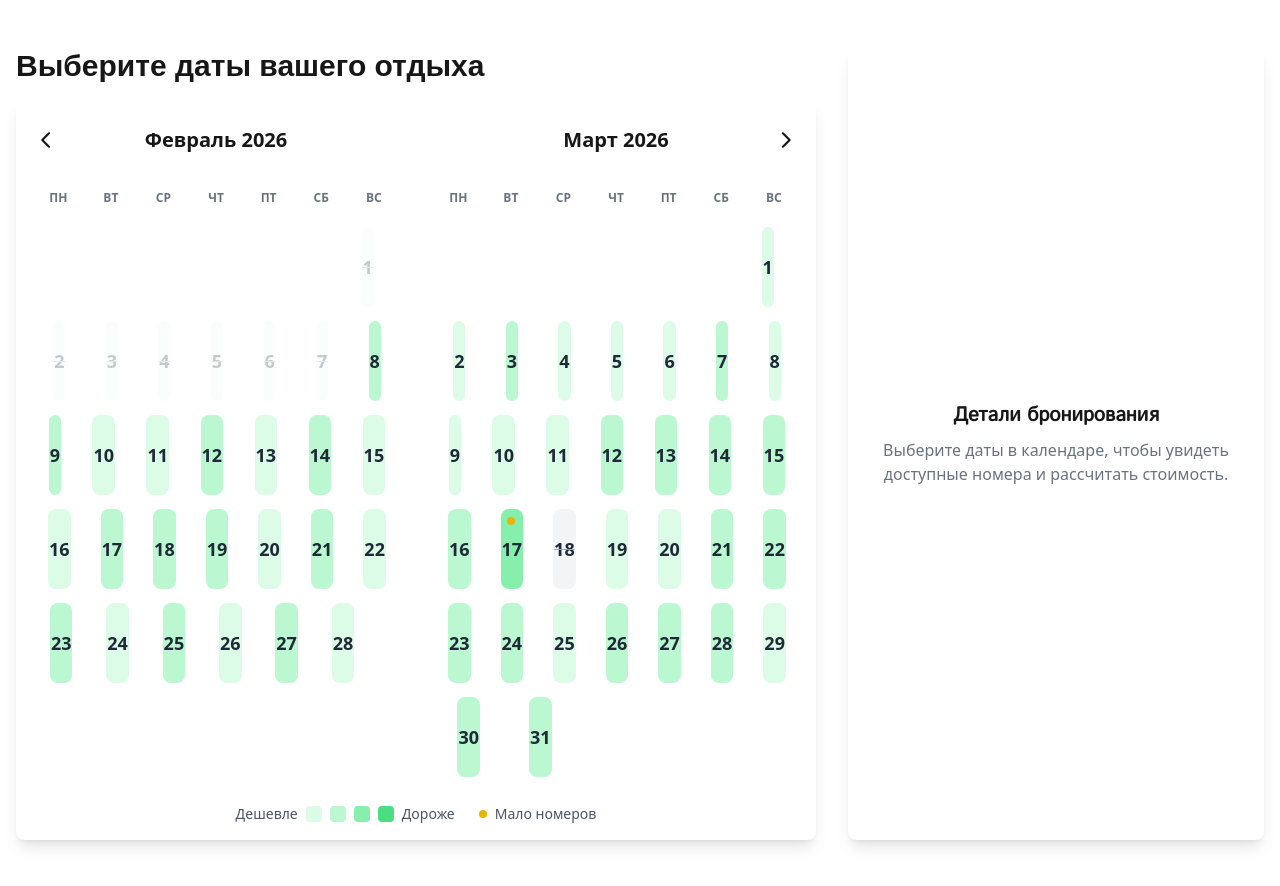
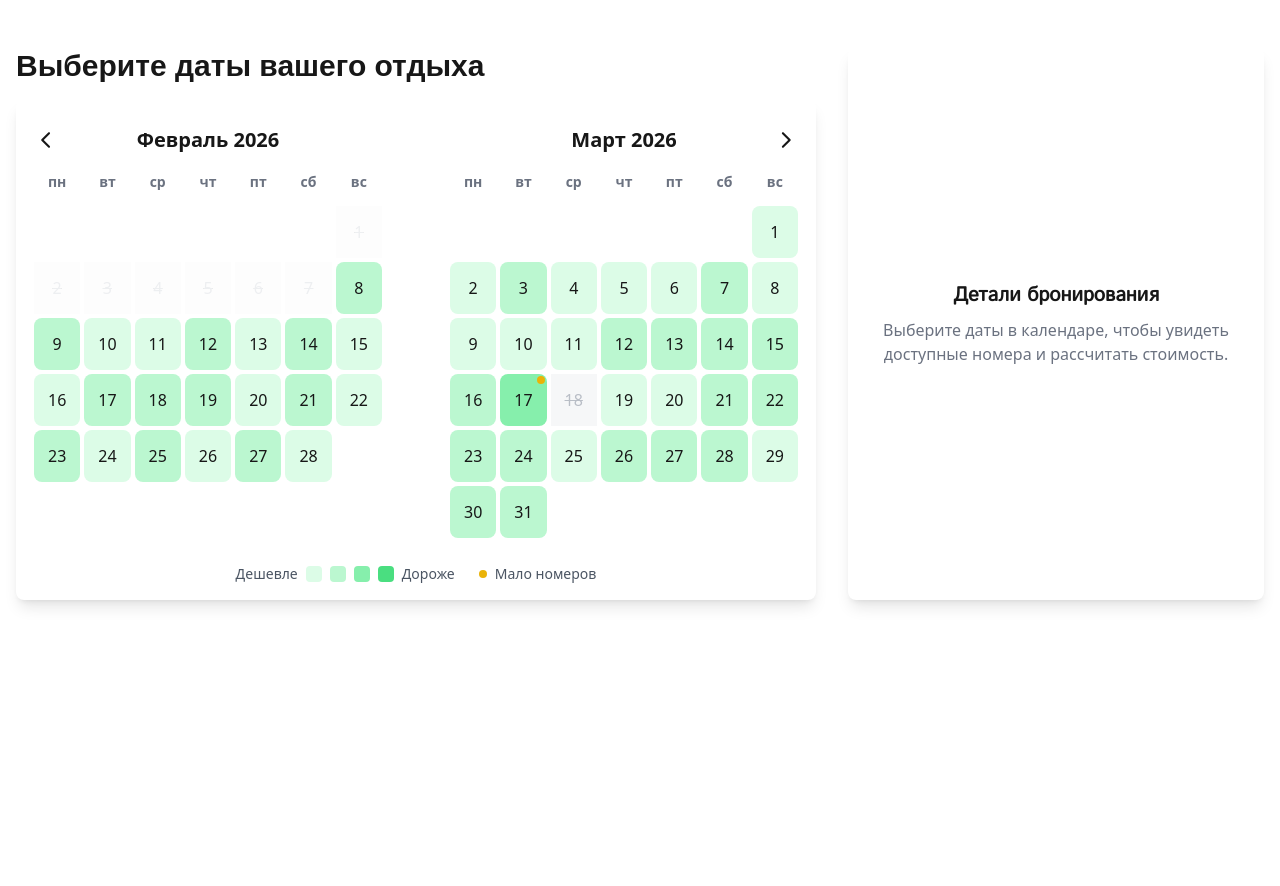
Before and after one commit to Gaychik/hotel-app, a Next.js app: page /calendar in a window 1280 px wide. After the commit the page ends 800 px from the top, so only its background shows below. Built offline with nearby package versions, Linux system fonts and the light colour scheme; a web font is replaced by a local one.

Commit message:
умный календраь доработан. Приступаем к переходу к бронированию

```diff
--- a/app/globals.css
+++ b/app/globals.css
@@ -94,18 +94,18 @@ body {
     @apply w-full border-collapse;
 }
 .rdp-head_row, .rdp-row {
-    @apply flex w-full mt-2;
+    @apply grid grid-cols-7 w-full;
 }
 .rdp-head_cell {
-    @apply text-gray-500 rounded-md w-full justify-center font-normal text-sm;
+    @apply text-gray-500 rounded-md w-full justify-center font-normal text-sm p-2;
 }
 .rdp-cell {
-    @apply text-center text-sm p-0 relative rounded-lg w-full;
+    @apply text-center text-sm p-0 m-0 relative rounded-lg w-full;
 }
 
 /* Ключевые стили для самой ячейки/кнопки дня */
 .rdp-day {
-    @apply h-16 w-full p-0 font-normal rounded-lg transition-colors focus:z-10;
+    @apply h-14 w-full p-0 font-normal rounded-lg transition-colors focus:z-10 flex items-center justify-center;
 }
 .rdp-day_today {
     @apply font-extrabold text-blue-600;
@@ -118,9 +118,10 @@ body {
 .rdp-day_selected, .rdp-day_selected:hover {
     @apply bg-gray-800 text-white;
 }
-.rdp-day_range_start, .rdp-day_range_end {
+/* Эти стили переопределяются в компоненте CalendarDayContent */
+/* .rdp-day_range_start, .rdp-day_range_end {
     @apply !bg-gray-800 !text-white;
-}
+} */
 .rdp-day_range_middle {
     @apply bg-gray-100 !rounded-none;
 }
--- a/app/layout.tsx
+++ b/app/layout.tsx
@@ -20,11 +20,11 @@ export const metadata: Metadata = {
 
 export default function RootLayout({
   children,
-}: {
+}: Readonly<{
   children: React.ReactNode;
-}) {
+}>) {
   return (
-    <html lang="ru">
+    <html lang="ru" className="light">
       {/* Переменная для Source Serif Pro будет --font-source-serif-pro, как мы и указали в tailwind.config.ts */}
       <body className={`${inter.variable} ${karantina.variable} ${istok.variable} ${sourceSerif.variable} font-sans`}>
 
--- a/components/calendar/CalendarDayContent.tsx
+++ b/components/calendar/CalendarDayContent.tsx
@@ -56,7 +56,7 @@ export default function CalendarDayContent(props: DayContentProps) {
 
  if (!dayData) {
       return (
-          <div className="w-full h-20 rounded-lg m-px bg-gray-50 animate-pulse"></div>
+          <div className="w-full h-full rounded-lg bg-gray-50 animate-pulse"></div>
       );
   }
 
@@ -69,19 +69,27 @@ export default function CalendarDayContent(props: DayContentProps) {
   }
 
   // 2. Стили для выделения
-  const isSelected = activeModifiers.selected;
-  let finalClasses = '';
-  let textClass = 'text-gray-800';
+ const isSelected = activeModifiers.selected;
+  const isRangeStartOrEnd = activeModifiers.start || activeModifiers.end;
 
+  // Базовые стили для "материальности"
+  const baseClasses = `
+    group relative flex flex-col items-center justify-center w-full h-full transition-all duration-300 transform
+  `;
 
+  // Стили для разных состояний
+ let stateClasses = '';
   if (isSelected) {
-    finalClasses = 'bg-black scale-110 z-10'; // Увеличиваем масштаб для акцента
-    textClass = 'text-white';
+    stateClasses = 'bg-black text-white z-20 shadow-lg rounded-lg';
+  } else if (isRangeStartOrEnd) {
+    stateClasses = 'bg-gradient-to-br from-gray-800 to-black text-white z-20 shadow-lg rounded-lg';
   } else {
-    // Применяем Heatmap только для невыбранных дат
-    finalClasses = getPriceHeatmapClass(dayData.price);
+    stateClasses = getPriceHeatmapClass(dayData.price);
     if (props.activeModifiers.disabled || dayData.status === 'busy') {
-        finalClasses = 'bg-gray-100 text-gray-400 line-through';
+      stateClasses = 'bg-gray-100 text-gray-400 line-through opacity-70';
+    } else {
+      // Hover-эффект возвращен и работает
+      stateClasses += ' hover:shadow-lg hover:z-30 cursor-pointer rounded-lg';
     }
   }
 
@@ -89,26 +97,21 @@ export default function CalendarDayContent(props: DayContentProps) {
   return (
     <>
       <div
-        className={`
-            group relative flex items-center justify-center
-            w-full h-20 rounded-lg m-px /* NEW: m-px вместо margin, чтобы не было щелей */
-            transition-all duration-300 ease-in-out
-            transform /* NEW: Включаем transform для анимаций */
-
-            /* NEW: Hover-эффект (масштабирование) только для невыбранных дат */
-            ${!isSelected && !props.activeModifiers.disabled ? 'hover:scale-110 hover:z-20' : ''}
-
-            ${finalClasses} /* Применяем наши вычисленные классы */
-            ${!props.activeModifiers.disabled && 'cursor-pointer'}
-        `}
+        className={`${baseClasses} ${stateClasses}`}
         onTouchStart={handleTouchStart}
         onTouchEnd={handleTouchEnd}
         onTouchMove={handleTouchEnd}
       >
+
         {/* Индикатор доступности (виден, только если дата не выбрана) */}
-        {!isSelected && dayData.status === 'partial' && <div className="absolute top-2 right-2 w-2 h-2 rounded-full bg-yellow-500"></div>}
+          <div className="relative text-center w-full h-full flex items-center justify-center">
+            {/* Индикатор "мало номеров" */}
+            {!isSelected && dayData.status === 'partial' && <div className="absolute top-0.5 right-0.5 w-2 h-2 rounded-full bg-yellow-500"></div>}
+            {/* Дата */}
+            <span className="font-medium">{props.date.getDate()}</span>
+        </div>
 
-        <span className={`text-lg font-semibold ${textClass}`}>{date.getDate()}</span>
+
 
         {/* --- NEW: Поповер для ПК --- */}
         <div className="hidden lg:group-hover:block">
--- a/components/calendar/SmartCalendar.tsx
+++ b/components/calendar/SmartCalendar.tsx
@@ -57,15 +57,20 @@ export default function SmartCalendar() {
             }}
             disabled={{ before: new Date() }}
             className="w-full"
-            classNames={{
-              // CHANGED: Обновленные классы для лучшего отображения
+
+           classNames={{
               root: 'w-full',
-              months: 'flex flex-col sm:flex-row w-full justify-center gap-x-8',
-              month: 'space-y-6 w-full',
+              months: 'flex flex-col sm:flex-row w-full justify-center gap-x-16', // Увеличили разрыв между месяцами
+              month: 'w-full', // Убрали лишний space-y-4
               caption: 'flex justify-center items-center relative text-xl font-bold h-12 capitalize',
-              head_row: 'flex justify-around text-gray-500 mb-2',
-              row: 'flex w-full mt-2 justify-around',
-              day: 'w-full', // NEW: Растягиваем ячейку, чтобы компонент внутри занял все место
+
+              // Создаем grid-сетку, которая заставит ячейки быть большими
+              head_row: 'grid grid-cols-7 mb-1',
+              head_cell: 'text-gray-500 text-sm font-semibold text-center p-2',
+              row: 'grid grid-cols-7', // Каждая неделя - это тоже grid
+              cell: 'p-0', // Убираем все внутренние отступы
+              day: 'w-full h-14 flex items-center justify-center', // Прижимаем ячейки друг к другу и задаем фиксированную высоту
+              day_outside: 'opacity-20 pointer-events-none', // Делаем дни другого месяца некликабельными
             }}
           />
 
@@ -93,7 +98,10 @@ export default function SmartCalendar() {
           <div className="fixed bottom-0 left-0 right-0 p-4 bg-white/80 backdrop-blur-sm border-t z-20">
             <button
               onClick={() => setShowMobilePanel(true)}
-              className="w-full bg-blue-600 text-white font-bold py-3 px-4 rounded-lg shadow-lg hover:bg-blue-700 transition-all"
+             className="
+                w-full bg-black text-white font-bold py-3 px-4 rounded-lg shadow-lg
+                transition-all duration-300 ease-in-out
+                transform hover:scale-105 hover:shadow-xl active:scale-95"
             >
               Посмотреть предложения
             </button>
--- a/tailwind.config.ts
+++ b/tailwind.config.ts
@@ -7,6 +7,7 @@ const config: Config = {
   // Tailwind должен знать, где искать классы, которые вы используете.
   // Эта конфигурация указывает на папки `app` и `components`
   // и ищет файлы с расширениями js, ts, jsx, tsx, mdx.
+  darkMode: 'class',
   content: [
     './app/**/*.{js,ts,jsx,tsx,mdx}',
     './components/**/*.{js,ts,jsx,tsx,mdx}',
```
Also changed, not shown: components/calendar/BookingDetailsPanel.tsx (+154 -12 lines).
